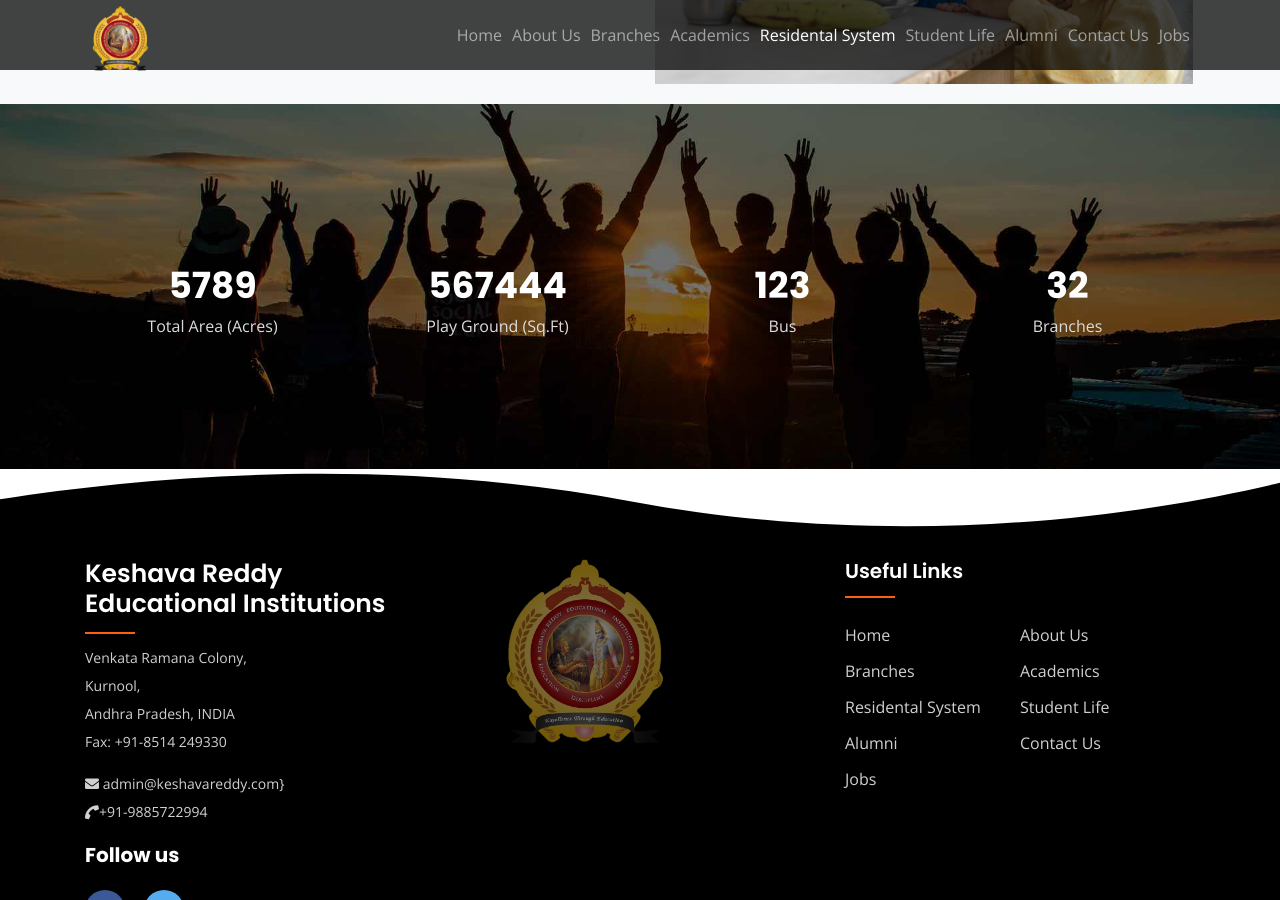
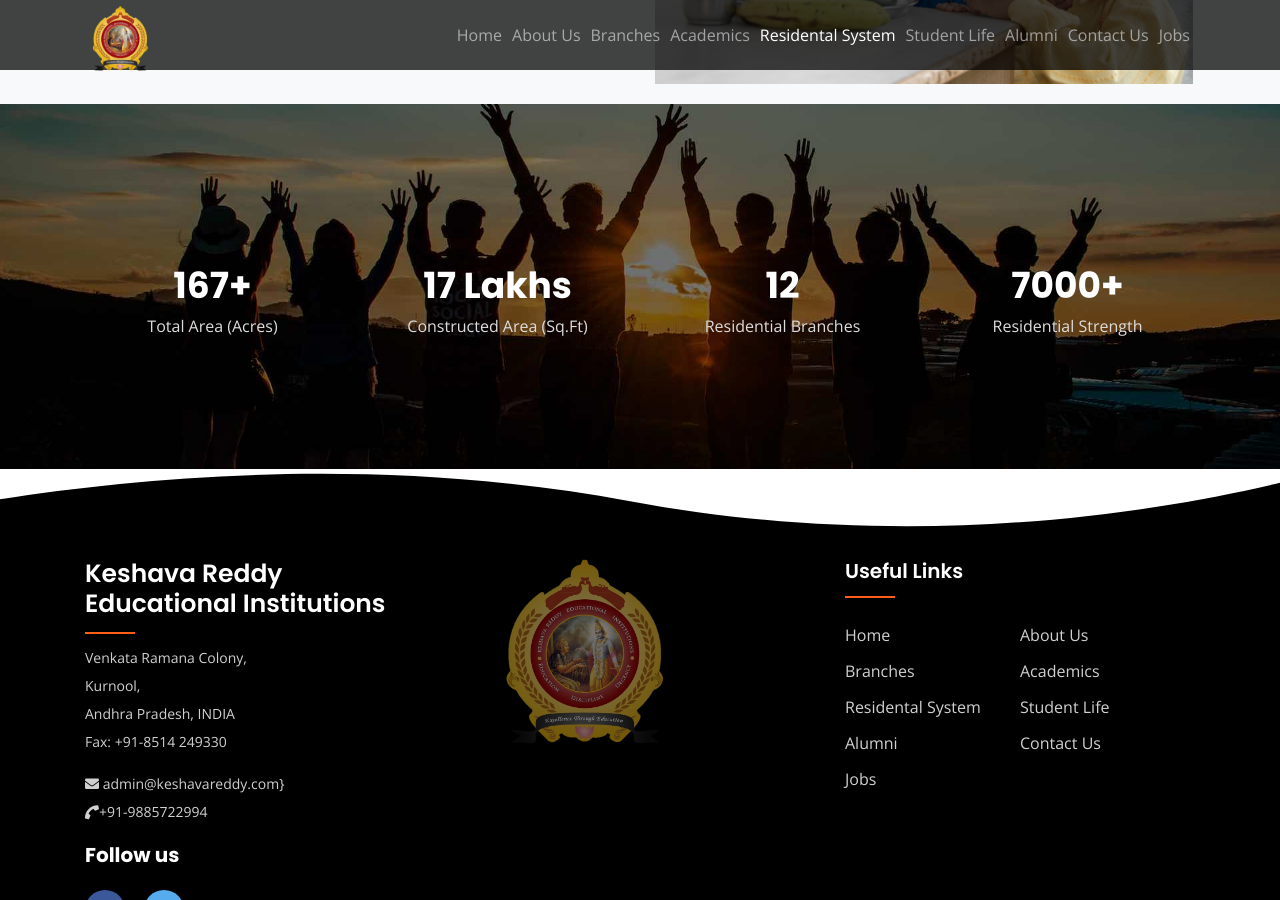
Before and after one commit to krei-school/krei-school.github.io, a Jekyll site: the page built from residental-system.md, in a window 1280 px wide and 900 px high, scrolled down 5405 px. Built offline with Jekyll 4.4.1, drawn with Linux system fonts in a browser that asks for light colours.

Commit message:
Updated Residental System

```diff
--- a/residental-system.md
+++ b/residental-system.md
@@ -64,18 +64,18 @@
         title: |-
           Total Area
           (Acres)
-        count: 5789
+        count: 167+
       i2:
         title: |-
-          Play Ground
+          Constructed Area
           (Sq.Ft)
-        count: 567444
+        count: 17 Lakhs
       i3:
-        title: Bus
-        count: 123
+        title: Residential Branches
+        count: 12
       i4:
-        title: Branches
-        count: 32
+        title: Residential Strength
+        count: 7000+
   i6:
     title: Caretaker System
     text: Enjoy plenty of fruits and vegetables. Reduce salt and sugar intake. Eat
```
